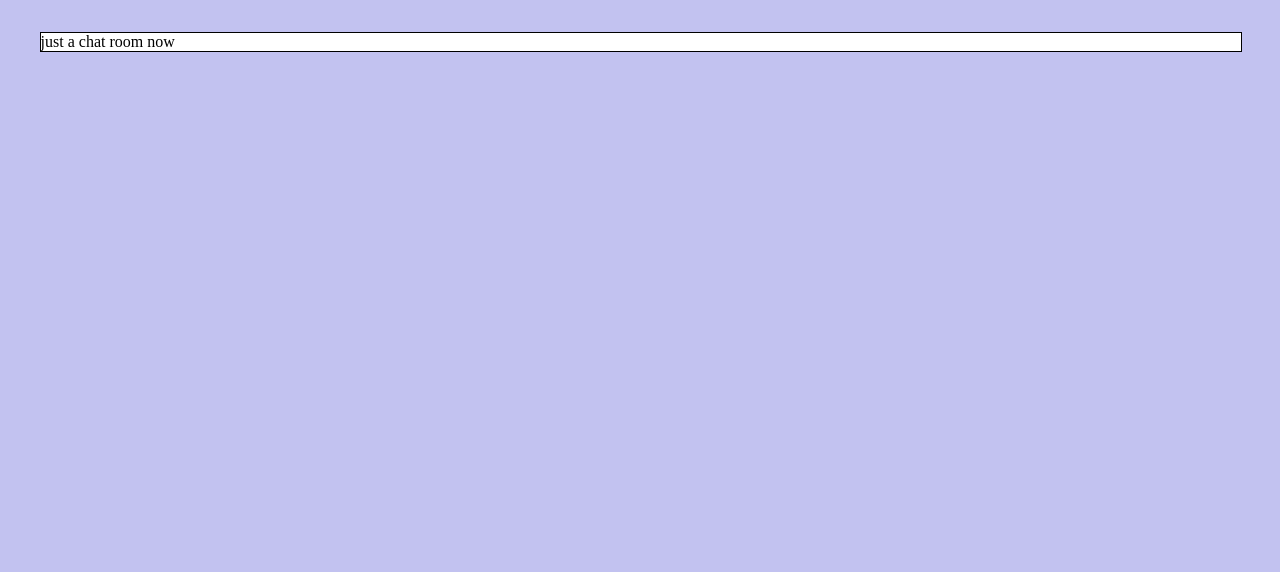
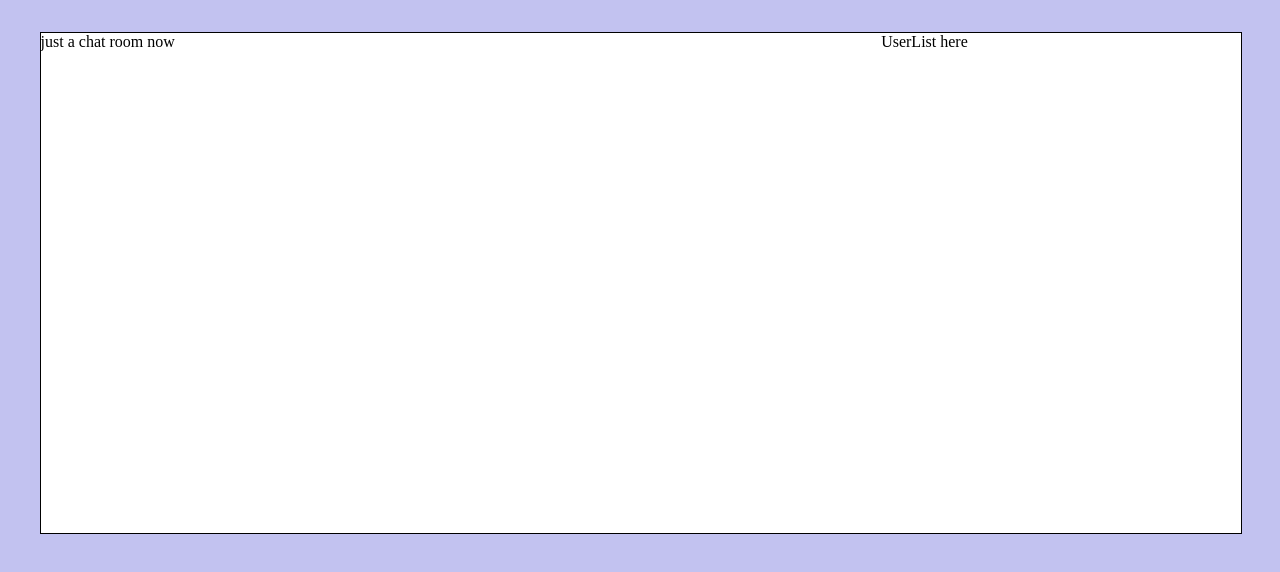
Before and after one commit to christine7lam/gamers_chat_room, a React (Create React App) app: page / in a window 1280 px wide. Shown: the top 572 px of the page. Built offline with nearby package versions, Linux system fonts and the light colour scheme.

Commit message:
added chatroom and userlist

```diff
--- a/src/styles/index.js
+++ b/src/styles/index.js
@@ -3,7 +3,7 @@
 import styled from "styled-components";
 
 export const ChatRoomContainer = styled.div`
-  display: flex;
+  display: table;
   flex-flow: column;
   width: 95%;
   height: 95%;
@@ -12,7 +12,14 @@ export const ChatRoomContainer = styled.div`
   background-color: white;
 `;
 
-export const UsersList = styled.div`
+export const CR = styled.div`
+  float: left;
+  width: 70%;
+  height: 400px;
+`;
+
+export const UL = styled.div`
+    float: left;
     width: 30%;
-    height: 90%;
+    height: 500px;
 `;
--- a/src/web/components/Application.js
+++ b/src/web/components/ChatRoom.js
@@ -4,7 +4,9 @@ import React, {Component} from 'react';
 import {connect} from 'react-redux';
 import {bindActionCreators} from 'redux';
 
-class Application extends Component {
+import { CR } from '../../styles';
+
+class ChatRoom extends Component {
 
     constructor(props) {
         super(props);
@@ -13,9 +15,9 @@ class Application extends Component {
     render() {
 
         return (
-            <div className="store-body">
+            <CR>
                 just a chat room now
-            </div>
+            </CR>
         )
     }
 }
@@ -29,4 +31,4 @@ class Application extends Component {
 // };
 
 //export default connect(mapStateToProps, mapDispatchToProps)(Application);
-export default Application;
+export default ChatRoom;
--- a/src/web/components/UsersList.js
+++ b/src/web/components/UsersList.js
@@ -3,6 +3,8 @@
 import React, {Component} from 'react';
 import {connect} from 'react-redux';
 import {bindActionCreators} from 'redux';
+
+import { UL } from '../../styles';
 
 class UsersList extends Component {
 
@@ -13,9 +15,9 @@ class UsersList extends Component {
     render() {
 
         return (
-            <div className="store-body">
+            <UL>
                 UserList here
-            </div>
+            </UL>
         )
     }
 }
--- a/src/web/containers/GamersChatRoom.js
+++ b/src/web/containers/GamersChatRoom.js
@@ -4,7 +4,8 @@ import React, {Component, PropTypes} from 'react';
 import { ChatRoomContainer } from '../../styles'
 import {connect} from 'react-redux';
 
-import Application from '../components/Application';
+import ChatRoom from '../components/ChatRoom';
+import UsersList from '../components/UsersList';
 
 class GamersChatRoom extends Component {
 
@@ -15,7 +16,8 @@ class GamersChatRoom extends Component {
     render() {
         return (
             <ChatRoomContainer>
-                <Application />
+                <ChatRoom />
+                <UsersList />
             </ChatRoomContainer>
         );
     }
```
